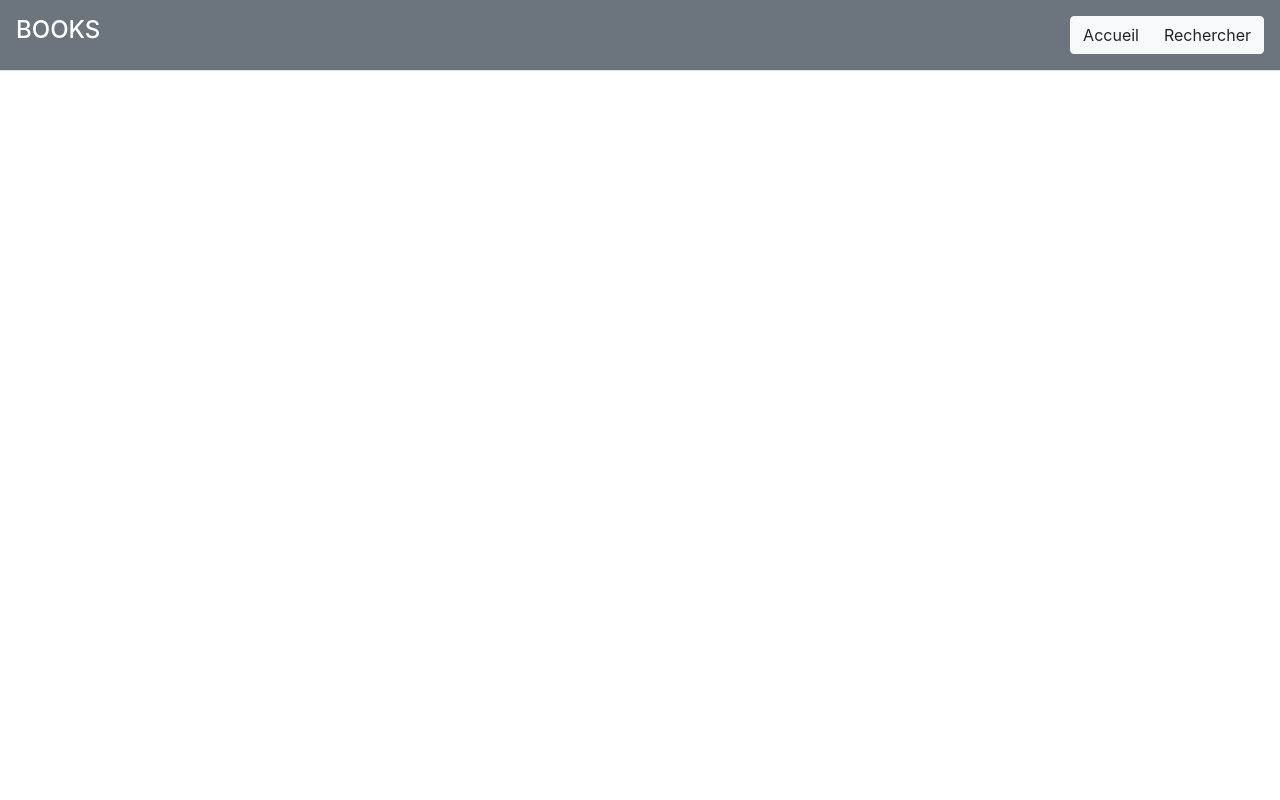
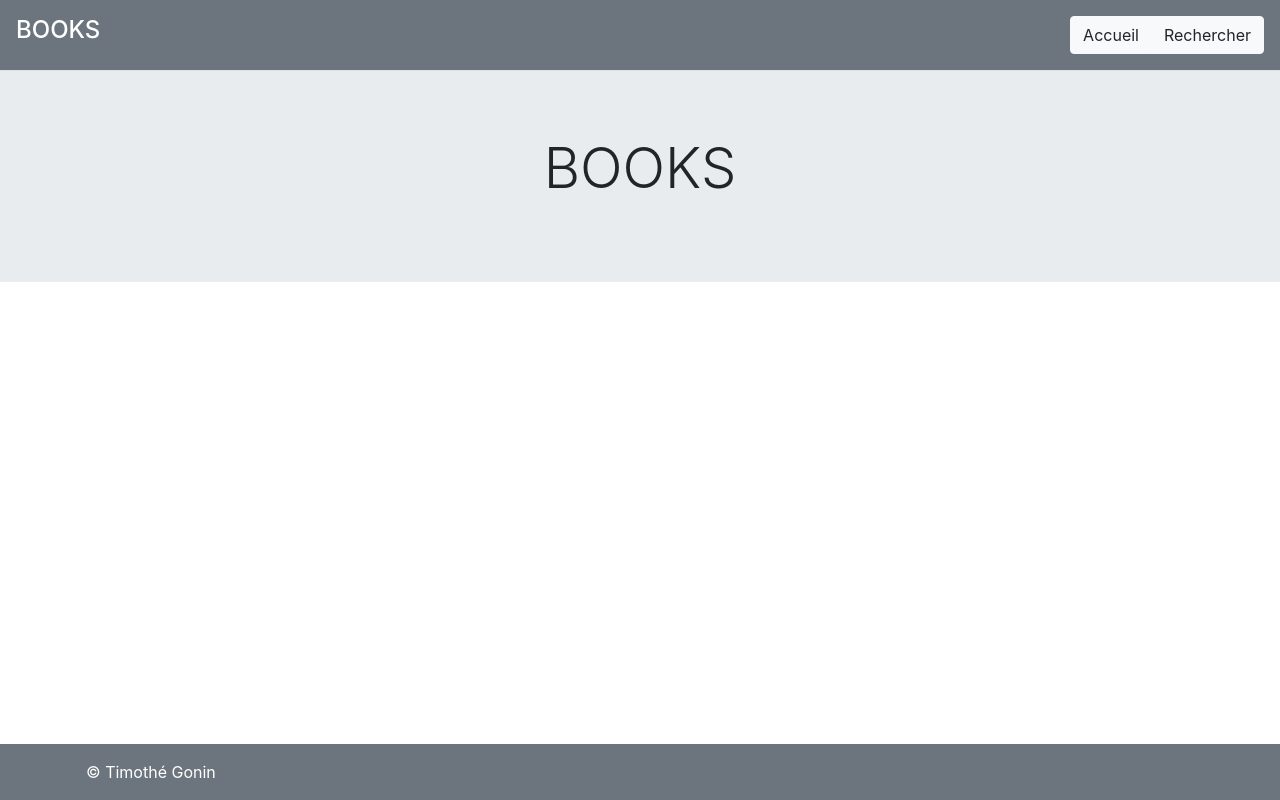
Before and after one commit to timothegonin/books-rtk, a React (Create React App) app: page / in a window 1280 px wide. Built offline with nearby package versions, Linux system fonts and the light colour scheme.

Commit message:
footer and jumbotron

```diff
--- a/src/App.js
+++ b/src/App.js
@@ -1,10 +1,14 @@
 import { BrowserRouter as Router, Route, Routes } from "react-router-dom";
 import Navbar from "./components/Navbar";
+import Jumbotron from "./components/Jumbotron";
+import Footer from "./components/Footer";
 
 function App() {
 	return (
 		<Router>
 			<Navbar />
+			<Jumbotron />
+			<Footer />
 		</Router>
 	);
 }
--- a/src/components/Footer.jsx
+++ b/src/components/Footer.jsx
@@ -0,0 +1,11 @@
+const Footer = () => {
+	return (
+		<footer className="text-white bg-secondary footer fixed-bottom">
+			<div className="container p-3">
+				<span>&copy; Timothé Gonin</span>
+			</div>
+		</footer>
+	);
+};
+
+export default Footer;
--- a/src/components/Jumbotron.jsx
+++ b/src/components/Jumbotron.jsx
@@ -0,0 +1,13 @@
+const Jumbotron = ({ subtitle, children }) => {
+	return (
+		<div className="jumbotron jumbotron-fluid">
+			<div className="container text-center">
+				<h1 className="display-4">BOOKS</h1>
+				<p>{subtitle}</p>
+				{children}
+			</div>
+		</div>
+	);
+};
+
+export default Jumbotron;
```
